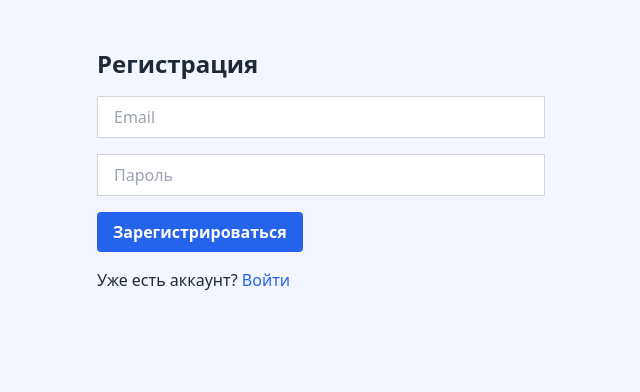
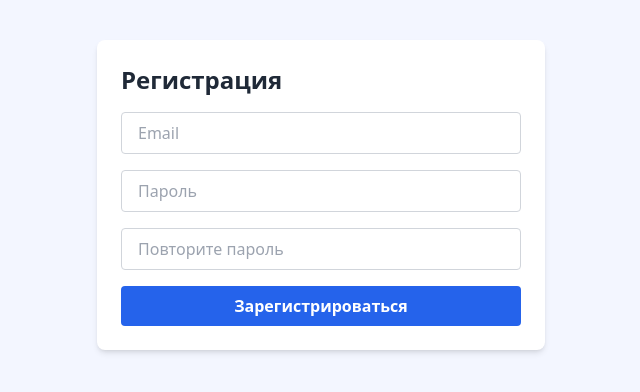
Before and after one commit to senenevar/domio-app, a Next.js app: page /auth/register in a window 1280 px wide. Shown: the top 392 px of the page, without its empty margins (319-959 px from the left). Built offline with nearby package versions, Linux system fonts and the light colour scheme.

Commit message:
Update register.tsx

```diff
--- a/pages/auth/register.tsx
+++ b/pages/auth/register.tsx
@@ -1,3 +1,4 @@
+
 import { useState } from 'react';
 import { useRouter } from 'next/router';
 import { supabase } from '../../lib/supabaseClient';
@@ -5,27 +6,42 @@ import { supabase } from '../../lib/supabaseClient';
 export default function Register() {
   const [email, setEmail] = useState('');
   const [password, setPassword] = useState('');
-  const [error, setError] = useState('');
+  const [confirmPassword, setConfirmPassword] = useState('');
+  const [loading, setLoading] = useState(false);
+  const [message, setMessage] = useState('');
   const router = useRouter();
 
   const handleRegister = async (e: React.FormEvent) => {
     e.preventDefault();
-    const { error } = await supabase.auth.signUp({ email, password });
+    setMessage('');
+    if (password !== confirmPassword) {
+      setMessage('Пароли не совпадают');
+      return;
+    }
+
+    setLoading(true);
+    const { error } = await supabase.auth.signUp({
+      email,
+      password,
+    });
+
     if (error) {
-      setError(error.message);
+      setMessage(error.message);
     } else {
-      router.push('/auth/login');
+      setMessage('Регистрация прошла успешно! Проверьте вашу почту для подтверждения.');
     }
+
+    setLoading(false);
   };
 
   return (
-    <div className="max-w-md mx-auto mt-12">
+    <div className="max-w-md mx-auto mt-10 p-6 bg-white rounded-lg shadow-md">
       <h1 className="text-2xl font-bold mb-4">Регистрация</h1>
       <form onSubmit={handleRegister} className="space-y-4">
         <input
           type="email"
           placeholder="Email"
-          className="w-full border px-4 py-2"
+          className="w-full border px-4 py-2 rounded"
           value={email}
           onChange={(e) => setEmail(e.target.value)}
           required
@@ -33,19 +49,28 @@ export default function Register() {
         <input
           type="password"
           placeholder="Пароль"
-          className="w-full border px-4 py-2"
+          className="w-full border px-4 py-2 rounded"
           value={password}
           onChange={(e) => setPassword(e.target.value)}
           required
         />
-        {error && <p className="text-red-500">{error}</p>}
-        <button type="submit" className="bg-blue-600 text-white px-4 py-2 rounded">
-          Зарегистрироваться
+        <input
+          type="password"
+          placeholder="Повторите пароль"
+          className="w-full border px-4 py-2 rounded"
+          value={confirmPassword}
+          onChange={(e) => setConfirmPassword(e.target.value)}
+          required
+        />
+        <button
+          type="submit"
+          disabled={loading}
+          className="bg-blue-600 text-white px-4 py-2 rounded w-full"
+        >
+          {loading ? 'Загрузка...' : 'Зарегистрироваться'}
         </button>
       </form>
-      <p className="mt-4">
-        Уже есть аккаунт? <a href="/auth/login" className="text-blue-600">Войти</a>
-      </p>
+      {message && <p className="mt-4 text-sm text-center text-red-600">{message}</p>}
     </div>
   );
 }
```
